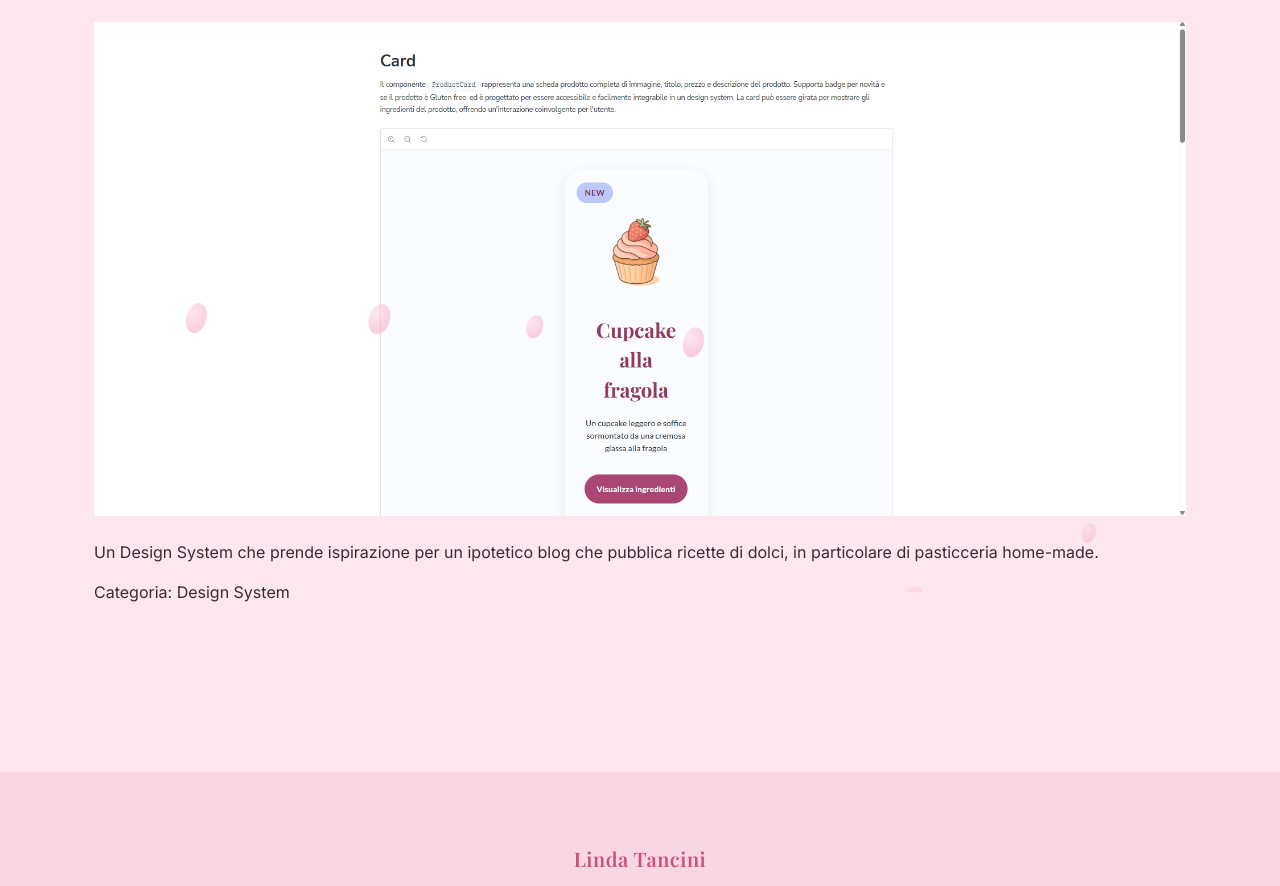
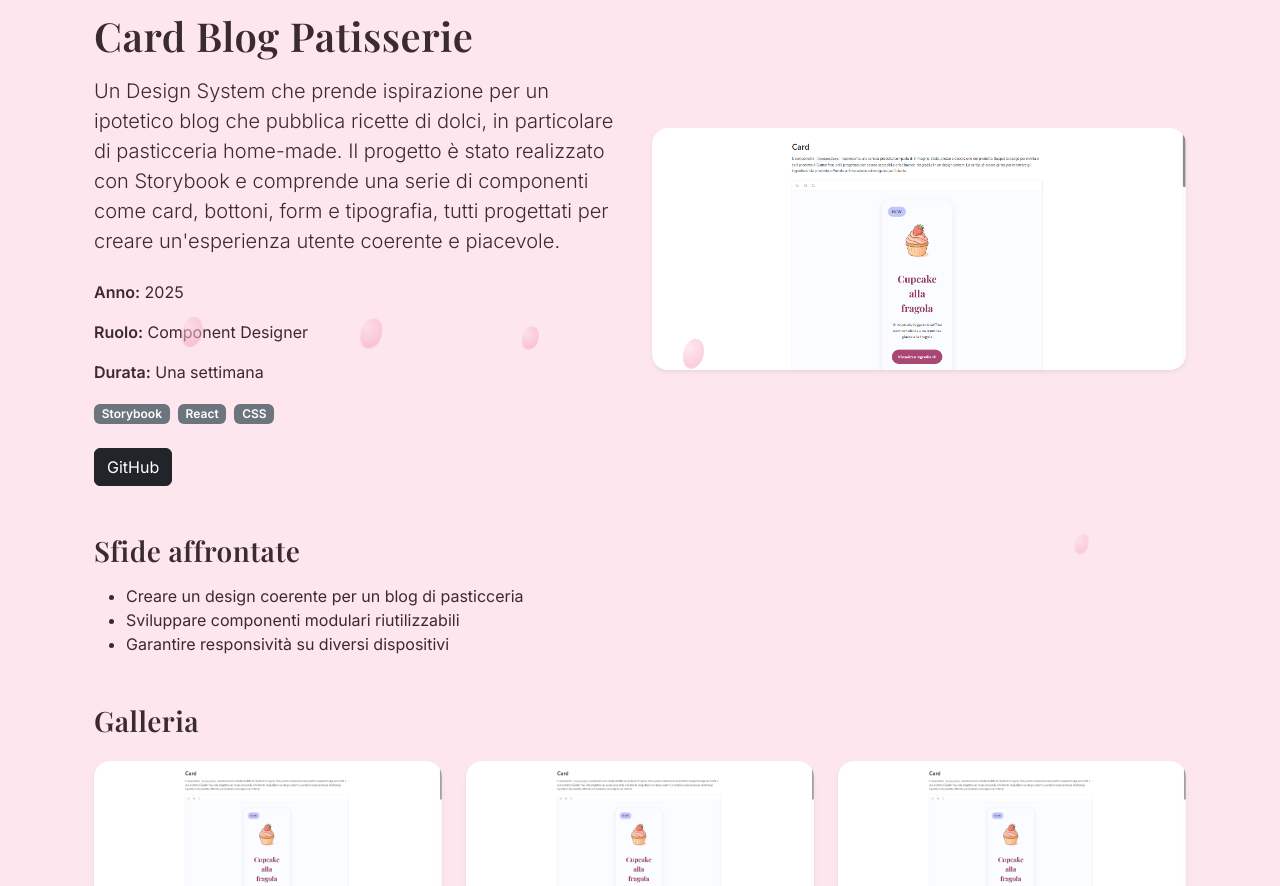
Before and after one commit to LindaTancini/LindaTancini-Portfolio, a React (Vite) app: page /projects/blog-patisserie in a window 1280 px wide. Shown: the part 208-1094 px from the top of the page. Built offline with nearby package versions, Linux system fonts and the light colour scheme.

Commit message:
feat: enhance ProjectsDetailsPage with detailed project information, animations, and image gallery

```diff
--- a/src/pages/ProjectsDetailsPage.jsx
+++ b/src/pages/ProjectsDetailsPage.jsx
@@ -1,6 +1,8 @@
 // Importazioni
 import { useParams } from "react-router-dom";
 import dataProjectsCard from "../data/dataProjectsCard";
+import { motion } from "framer-motion";
+import { Link } from "react-router-dom";
 
 function ProjectsDetailsPage() {
   // Ottengo lo slug dai parametri dell'URL e cerco il progetto corrispondente nei dati
@@ -18,12 +20,91 @@ function ProjectsDetailsPage() {
   }
 
   return (
-    <div className="container py-5">
-      <h1 className="text-center">{project.title}</h1>
-      <img src={project.image} alt={project.title} className="img-fluid my-4" />
-      <p>{project.description}</p>
-      <p>Categoria: {project.category}</p>
-    </div>
+    <motion.div
+      className="container py-5"
+      initial={{ opacity: 0, y: 40 }}
+      animate={{ opacity: 1, y: 0 }}
+      transition={{ duration: 0.6 }}
+    >
+      <Link to="/projects" className="btn btn-outline-secondary mb-4">
+        ← Torna ai progetti
+      </Link>
+
+      {/* Titolo e Descrizione */}
+      <div className="row align-items-center mb-5">
+        <div className="col-md-6">
+          <h1 className="mb-3">{project.title}</h1>
+          <p className="lead">{project.fullDescription}</p>
+
+          {/* Informazioni di base */}
+          <div className="mt-4">
+            <p>
+              <strong>Anno:</strong> {project.year}
+            </p>
+            <p>
+              <strong>Ruolo:</strong> {project.role}
+            </p>
+            <p>
+              <strong>Durata:</strong> {project.duration}
+            </p>
+          </div>
+
+          {/* Tecnologie */}
+          <div className="mt-3">
+            {project.technologies.map((tech, index) => (
+              <span key={index} className="badge bg-secondary me-2">
+                {tech}
+              </span>
+            ))}
+          </div>
+
+          <div className="mt-4">
+            <a
+              href={project.github}
+              target="_blank"
+              rel="noreferrer"
+              className="btn btn-dark"
+            >
+              GitHub
+            </a>
+          </div>
+        </div>
+
+        <div className="col-md-6">
+          <img
+            src={project.image}
+            alt={project.title}
+            className="img-fluid rounded-4 shadow-sm"
+          />
+        </div>
+      </div>
+
+      {/* Challenges */}
+      <div className="mb-5">
+        <h3 className="mb-3">Sfide affrontate</h3>
+        <ul>
+          {project.challenges.map((challenge, index) => (
+            <li key={index}>{challenge}</li>
+          ))}
+        </ul>
+      </div>
+
+      {/* Galleria Immagini */}
+      <div>
+        <h3 className="mb-4">Galleria</h3>
+        <div className="row">
+          {project.gallery.map((img, index) => (
+            <div key={index} className="col-md-4 mb-4">
+              <img
+                src={img}
+                alt={`Screenshot ${index + 1}`}
+                className="img-fluid rounded-4 shadow-sm"
+              />
+            </div>
+          ))}
+        </div>
+      </div>
+    </motion.div>
   );
 }
 
```
